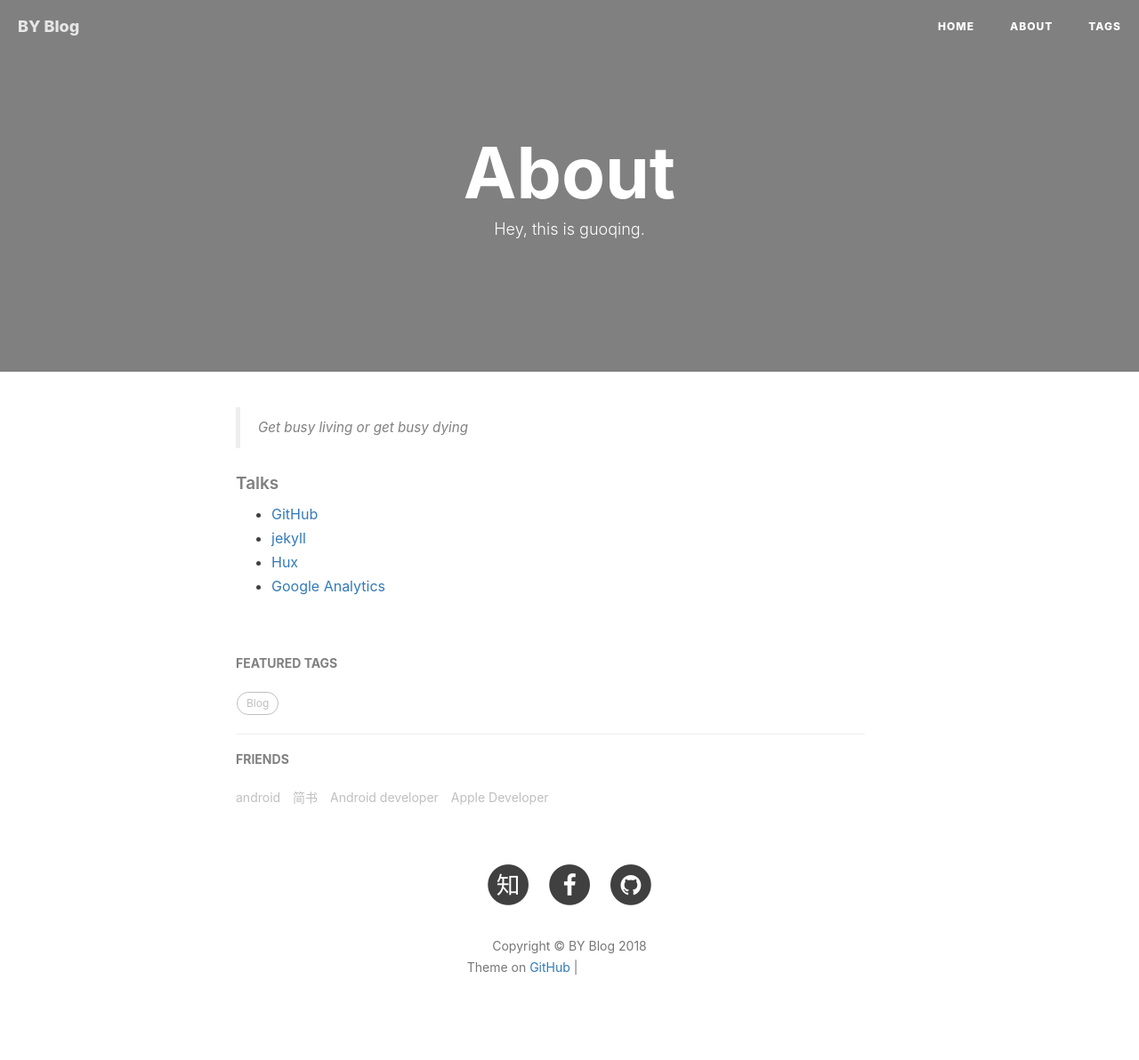
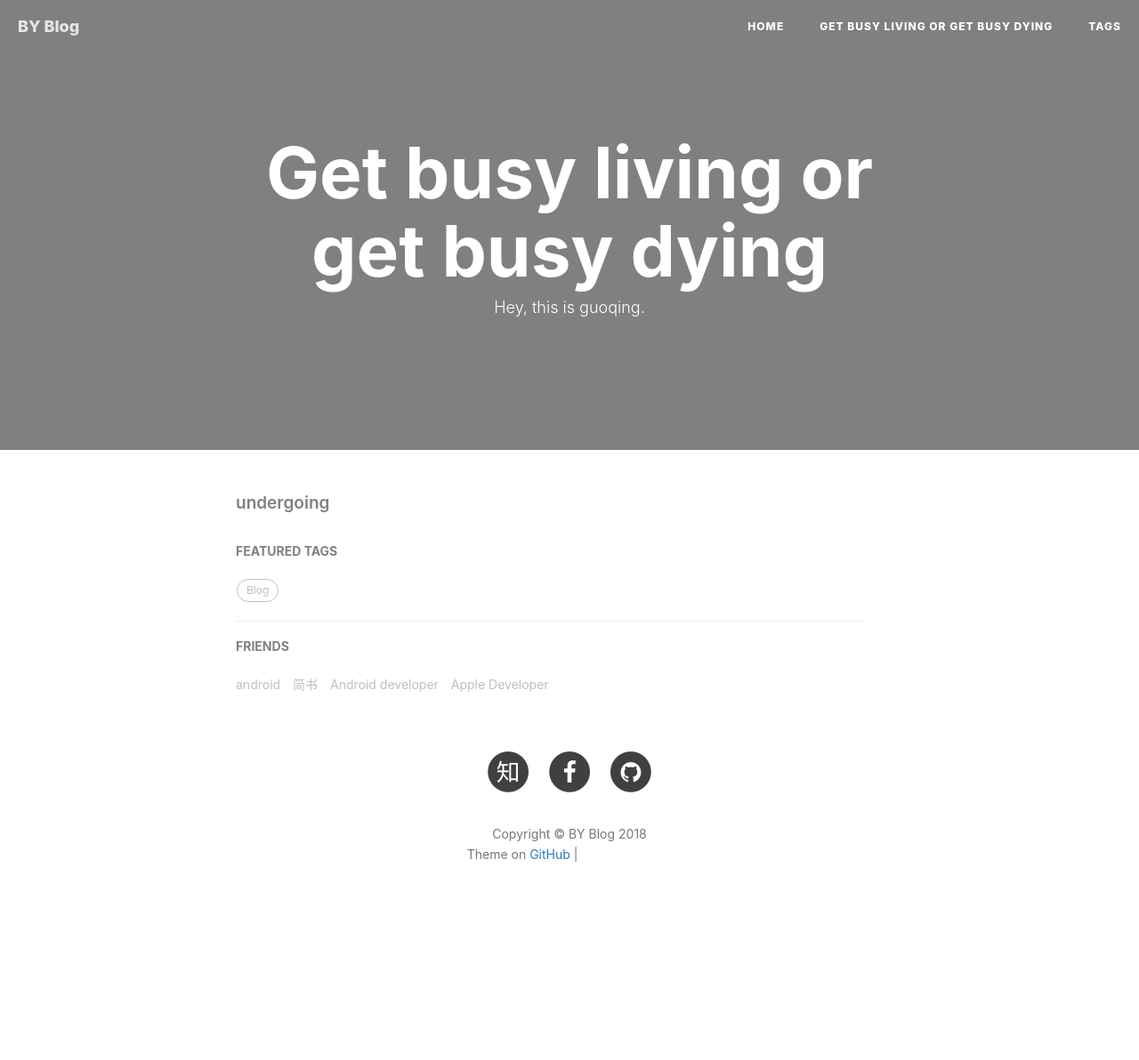
Before and after one commit to MR-GuoQing/blog, a Jekyll site: the page built from about.html, in a window 1280 px wide. Shown: the whole page at 89% size. Built offline with Jekyll 4.4.1, drawn with Linux system fonts in a browser that asks for light colours; nearby versions of some CDN libraries; comment, search, counter and statistics services are not loaded; after the commit the page ends 1065 px from its top, so only the background shows below that; grey boxes are pictures that could not be loaded.

Commit message:
Update about.html

```diff
--- a/about.html
+++ b/about.html
@@ -1,6 +1,6 @@
 ---
 layout: page
-title: "About"
+title: "Get busy living or get busy dying"
 description: "Hey, this is guoqing."
 header-img: "img/post-bg-rwd.jpg"
 ---
@@ -15,16 +15,16 @@ header-img: "img/post-bg-rwd.jpg"
 <div class="zh post-container">
 
     <!--copied from markdown -->
-    <blockquote><p>Get busy living or get busy dying</p></blockquote>
+<!--     <blockquote><p>undergoing</p></blockquote> -->
 
-    <h5>Talks</h5>
+    <h5>undergoing</h5>
 
-    <ul>
+<!--     <ul>
         <li><a href="https://github.com">GitHub</a></li>
         <li><a href="http://jekyll.com.cn/">jekyll</a></li>
         <li><a href="http://huangxuan.me/">Hux</a></li>
         <li><a href="https://analytics.google.com/analytics">Google Analytics</a></li>
-    </ul>
+    </ul> -->
 </div>
 
 <!-- English Version -->
```
